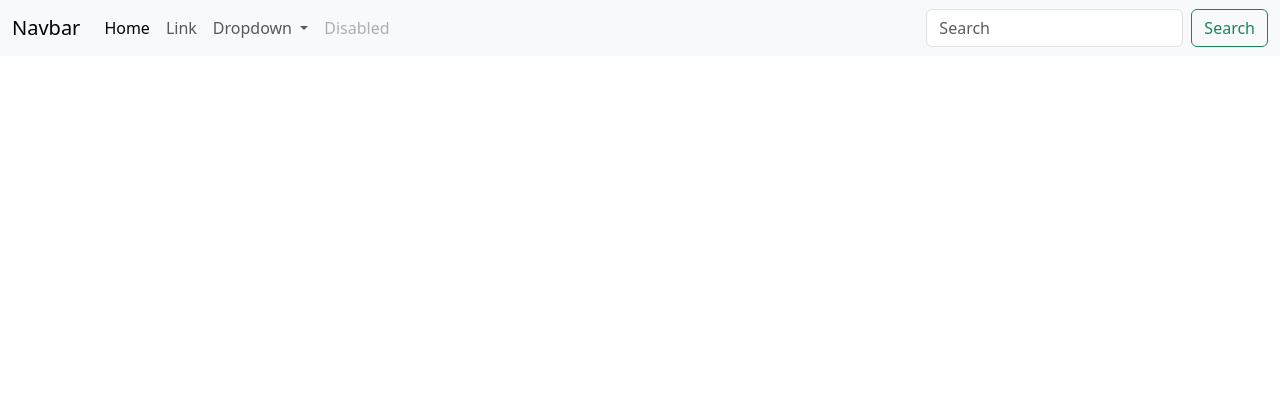
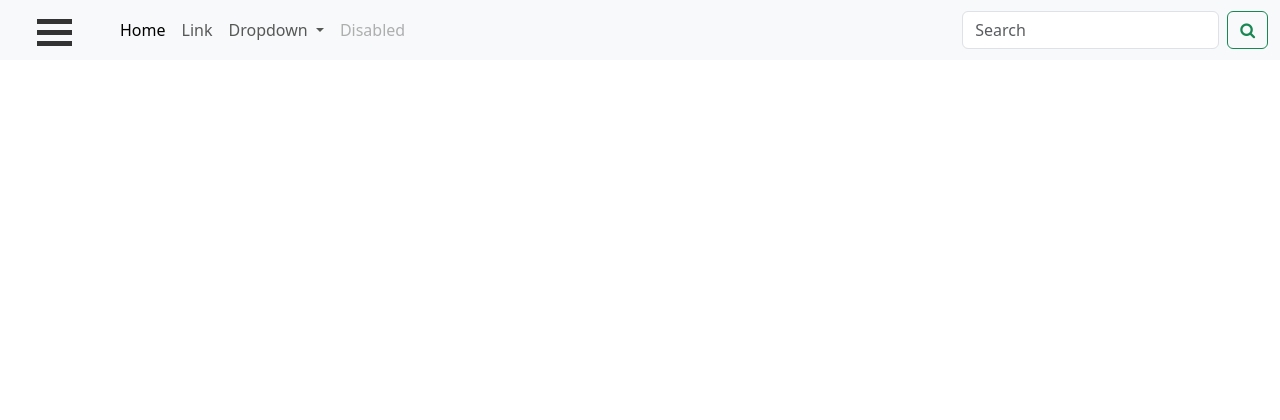
Before and after one commit to AlysonDick/recipes_project, a Django app: template templates/recipes/bootstrap_base.html in a window 1280 px wide. Shown: the top 420 px of the page. Run offline with Django 3.2, Linux system fonts and the light colour scheme; the template is opened without the code that fills it, so the values that code supplies are empty.

Commit message:
inital base html file

```diff
--- a/templates/recipes/bootstrap_base.html
+++ b/templates/recipes/bootstrap_base.html
@@ -4,13 +4,45 @@
     <meta charset="UTF-8">
     <meta http-equiv="X-UA-Compatible" content="IE=edge">
     <meta name="viewport" content="width=device-width, initial-scale=1.0">
+    <link rel="stylesheet" href="https://cdnjs.cloudflare.com/ajax/libs/font-awesome/4.7.0/css/font-awesome.min.css">
     <link href="https://cdn.jsdelivr.net/npm/bootstrap@5.3.0-alpha1/dist/css/bootstrap.min.css" rel="stylesheet" integrity="sha384-GLhlTQ8iRABdZLl6O3oVMWSktQOp6b7In1Zl3/Jr59b6EGGoI1aFkw7cmDA6j6gD" crossorigin="anonymous">
     <title>Document</title>
+<style>
+.container {
+  width: 100px;
+  padding-top: 5px;
+  padding-left: 25px;
+display: inline-block;
+cursor: pointer;
+}
+
+.bar1, .bar2, .bar3 {
+width: 35px;
+height: 5px;
+background-color: #333;
+margin: 6px 0;
+transition: 0.4s;
+}
+
+.change .bar1 {
+transform: translate(0, 11px) rotate(-45deg);
+}
+
+.change .bar2 {opacity: 0;}
+
+.change .bar3 {
+transform: translate(0, -11px) rotate(45deg);
+}
+</style>
 </head>
 <body>
     <nav class="navbar navbar-expand-lg bg-body-tertiary">
-        <div class="container-fluid">
-          <a class="navbar-brand" href="#">Navbar</a>
+      <div class="container-fluid">
+        <div class="container" onclick="myFunction(this)">
+      <div class="bar1"></div>
+      <div class="bar2"></div>
+      <div class="bar3"></div>
+    </div>
           <button class="navbar-toggler" type="button" data-bs-toggle="collapse" data-bs-target="#navbarSupportedContent" aria-controls="navbarSupportedContent" aria-expanded="false" aria-label="Toggle navigation">
             <span class="navbar-toggler-icon"></span>
           </button>
@@ -39,7 +71,7 @@
             </ul>
             <form class="d-flex" role="search">
               <input class="form-control me-2" type="search" placeholder="Search" aria-label="Search">
-              <button class="btn btn-outline-success" type="submit">Search</button>
+              <button class="btn btn-outline-success" type="submit"><i class="fa fa-search"></i></button>
             </form>
           </div>
         </div>
@@ -50,7 +82,11 @@
           <a class="navbar-brand" href="#">Fixed bottom</a>
         </div>
       </nav>
-
+      <script>
+      function myFunction(x) {
+      x.classList.toggle("change");
+      }
+      </script>
     <script src="https://cdn.jsdelivr.net/npm/bootstrap@5.3.0-alpha1/dist/js/bootstrap.bundle.min.js" integrity="sha384-w76AqPfDkMBDXo30jS1Sgez6pr3x5MlQ1ZAGC+nuZB+EYdgRZgiwxhTBTkF7CXvN" crossorigin="anonymous"></script>
 </body>
 </html>
```
